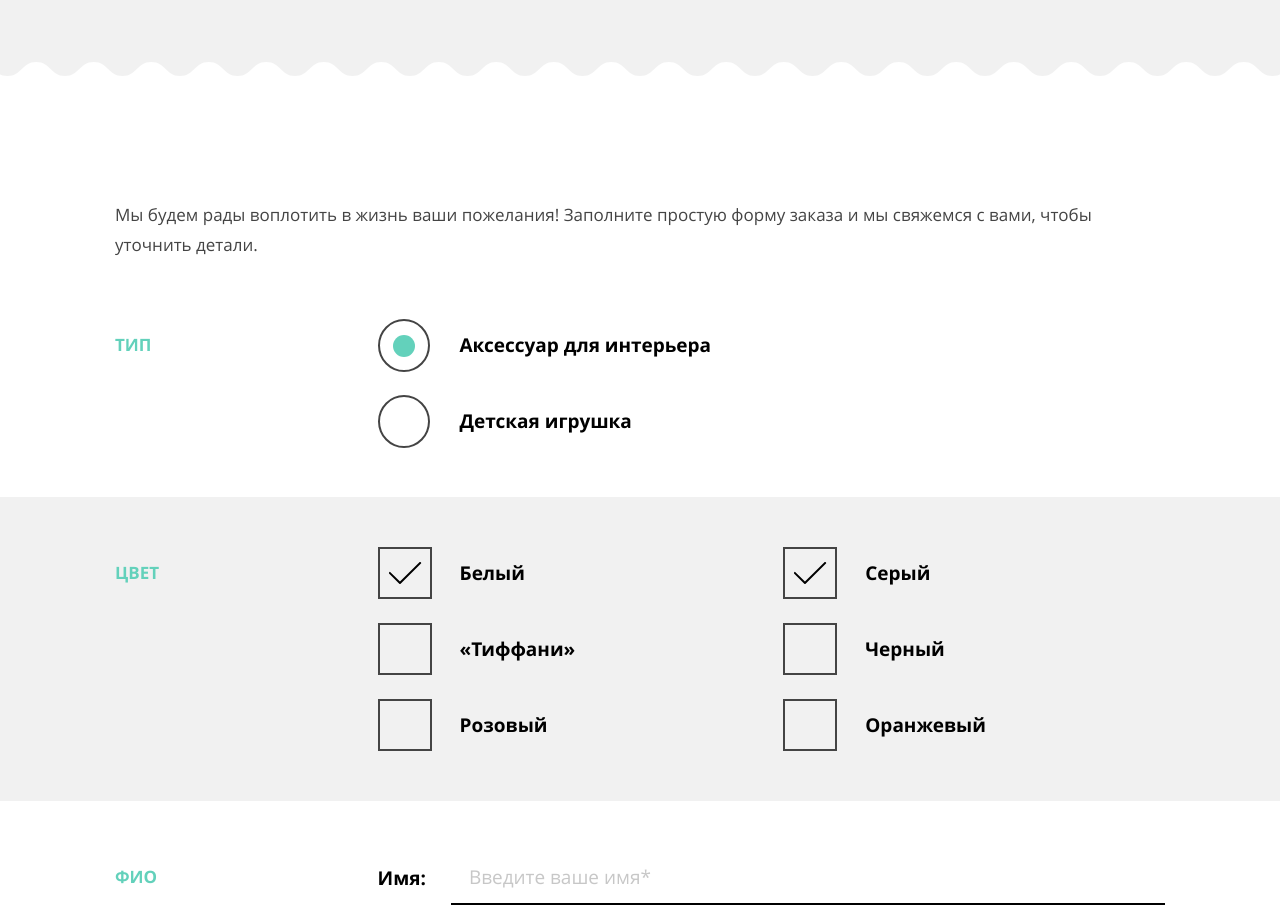
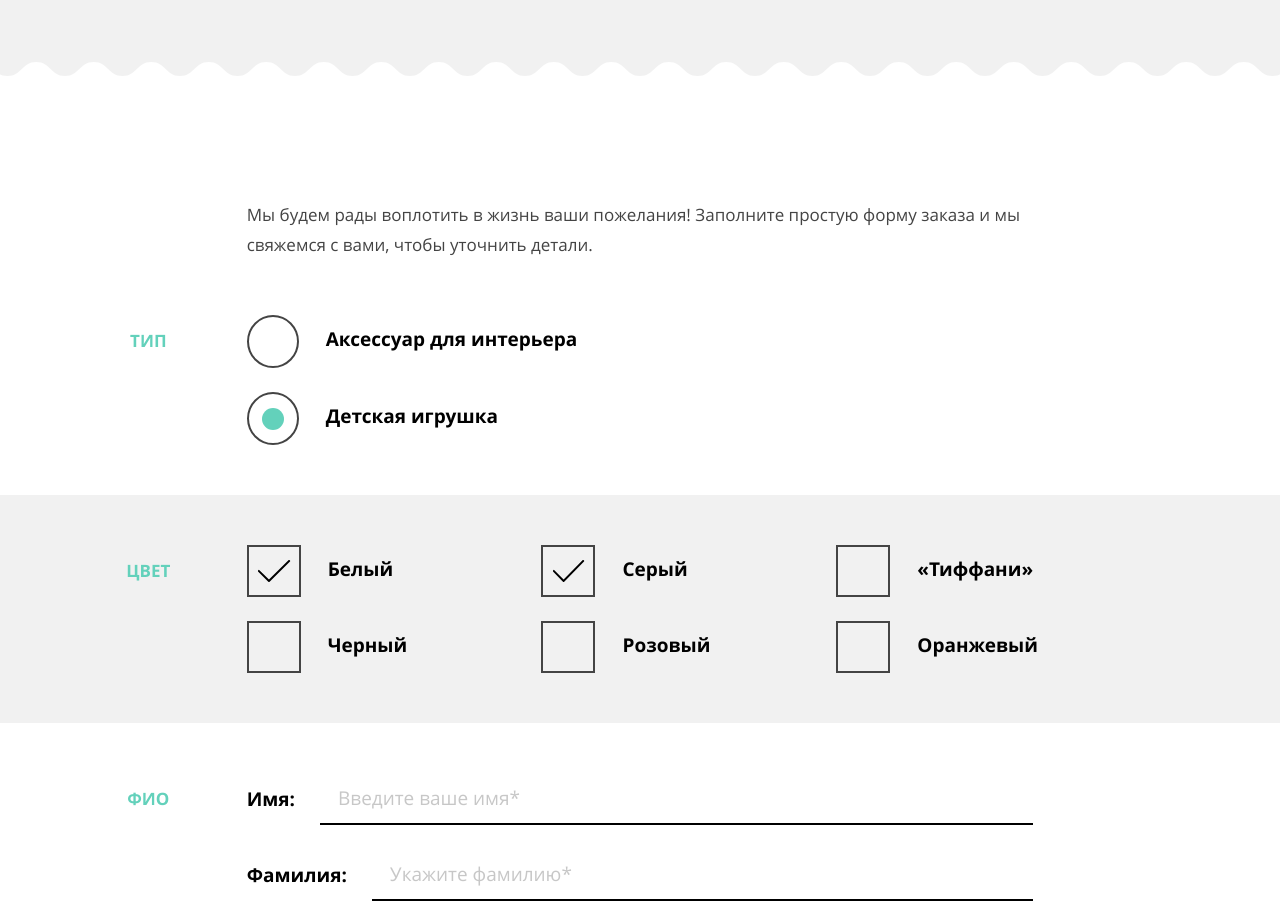
Before and after one commit to Yulms/968211-mishka-19, a website: page source/form.html in a window 1280 px wide. Shown: the part 264-1182 px from the top of the page. Drawn offline with nearby package versions, Linux system fonts and the light colour scheme; files that its build step writes are made by us from their sources; files whose address does not match are found by name.

Commit message:
Добавляет завершение PP и исправление ошибок линтера

```diff
--- a/source/form.html
+++ b/source/form.html
@@ -127,9 +127,11 @@
     </div>
 
     <section class="form-order">
-      <div class="wrapper form-order__wrapper-entry">
-        <h2 class="visually-hidden">Форма заказа</h2>
-        <p class="form-order__entry-text">Мы будем рады воплотить в жизнь ваши пожелания! Заполните простую форму заказа и мы свяжемся с вами, чтобы уточнить детали.</p>
+      <div class="form-order__entry wrapper">
+        <div class="form-order__entry-inner">
+          <h2 class="visually-hidden">Форма заказа</h2>
+          <p class="form-order__entry-text">Мы будем рады воплотить в жизнь ваши пожелания! Заполните простую форму заказа и мы свяжемся с вами, чтобы уточнить детали.</p>
+        </div>
       </div>
       <form class="form-order__form" action="https://echo.htmlacademy.ru" method="post">
         <div class="form-order__container">
@@ -138,15 +140,19 @@
               <legend class="form-order__title form-order__title-positioner">Тип</legend>
               <div class="form-order__field-column">
                 <ul class="form-order__list">
-                  <li class="form-order__item radiocheck radiocheck--radio form-order__radiocheck">
-                    <input class="radiocheck__input" id="radio-1" type="radio" name="radio" value="1" checked>
-                    <span class="radiocheck__box"></span>
-                    <label class="radiocheck__label" for="radio-1">Аксессуар для интерьера</label>
+                  <li class="form-order__item">
+                    <label class="radiocheck">
+                      <input class="radiocheck__input" type="radio" name="radio" value="1" checked>
+                      <span class="radiocheck__box radiocheck__box--radio"></span>
+                      <span class="radiocheck__caption">Аксессуар для интерьера</span>
+                    </label>
                   </li>
-                  <li class="form-order__item radiocheck radiocheck--radio form-order__radiocheck">
-                    <input class="radiocheck__input" id="radio-2" type="radio" value="2" name="radio">
-                    <span class="radiocheck__box"></span>
-                    <label class="radiocheck__label" for="radio-2">Детская игрушка</label>
+                  <li class="form-order__item">
+                    <label class="radiocheck radiocheck--radio">
+                      <input class="radiocheck__input" type="radio" name="radio" value="2" checked>
+                      <span class="radiocheck__box radiocheck__box--radio"></span>
+                      <span class="radiocheck__caption">Детская игрушка</span>
+                    </label>
                   </li>
                 </ul>
               </div>
@@ -158,38 +164,51 @@
           <div class="wrapper">
             <fieldset class="form-order__group">
               <legend class="form-order__title form-order__title-positioner">Цвет</legend>
-              <div class="form-order__field-column">
+              <div class="form-order__field-column form-order__field-column--wider">
                 <ul class="form-order__list form-order__list--responsive">
-                  <li class="form-order__item radiocheck radiocheck--check form-order__radiocheck">
-                    <input class="radiocheck__input" id="check-1" type="checkbox" name="Белый" checked>
-                    <span class="radiocheck__box"></span>
-                    <label class="radiocheck__label" for="check-1">Белый</label>
+                  <li class="form-order__item">
+                    <label class="radiocheck">
+                      <input class="radiocheck__input" type="checkbox" name="Белый" checked>
+                      <span class="radiocheck__box radiocheck__box--check"></span>
+                      <span class="radiocheck__caption">Белый</span>
+                    </label>
                   </li>
-                  <li class="form-order__item radiocheck radiocheck--check form-order__radiocheck">
-                    <input class="radiocheck__input" id="check-2" type="checkbox" name="Серый" checked>
-                    <span class="radiocheck__box"></span>
-                    <label class="radiocheck__label" for="check-2">Серый</label>
+                  <li class="form-order__item">
+                    <label class="radiocheck">
+                      <input class="radiocheck__input" type="checkbox" name="Серый" checked>
+                      <span class="radiocheck__box radiocheck__box--check"></span>
+                      <span class="radiocheck__caption">Серый</span>
+                    </label>
                   </li>
-                  <li class="form-order__item radiocheck radiocheck--check form-order__radiocheck">
-                    <input class="radiocheck__input" id="check-3" type="checkbox" name="«Тиффани»">
-                    <span class="radiocheck__box"></span>
-                    <label class="radiocheck__label" for="check-3">«Тиффани»</label>
+                  <li class="form-order__item">
+                    <label class="radiocheck">
+                      <input class="radiocheck__input" type="checkbox" name="«Тиффани»">
+                      <span class="radiocheck__box radiocheck__box--check"></span>
+                      <span class="radiocheck__caption">«Тиффани»</span>
+                    </label>
                   </li>
-                  <li class="form-order__item radiocheck radiocheck--check form-order__radiocheck">
-                    <input class="radiocheck__input" id="check-4" type="checkbox" name="Черный">
-                    <span class="radiocheck__box"></span>
-                    <label class="radiocheck__label" for="check-4">Черный</label>
+                  <li class="form-order__item">
+                    <label class="radiocheck">
+                      <input class="radiocheck__input" type="checkbox" name="Черный">
+                      <span class="radiocheck__box radiocheck__box--check"></span>
+                      <span class="radiocheck__caption">Черный</span>
+                    </label>
                   </li>
-                  <li class="form-order__item radiocheck radiocheck--check form-order__radiocheck">
-                    <input class="radiocheck__input" id="check-5" type="checkbox" name="Розовый">
-                    <span class="radiocheck__box"></span>
-                    <label class="radiocheck__label" for="check-5">Розовый</label>
+                  <li class="form-order__item">
+                    <label class="radiocheck">
+                      <input class="radiocheck__input" type="checkbox" name="Розовый">
+                      <span class="radiocheck__box radiocheck__box--check"></span>
+                      <span class="radiocheck__caption">Розовый</span>
+                    </label>
                   </li>
-                  <li class="form-order__item radiocheck radiocheck--check form-order__radiocheck">
-                    <input class="radiocheck__input" id="check-6" type="checkbox" name="Оранжевый">
-                    <span class="radiocheck__box"></span>
-                    <label class="radiocheck__label" for="check-6">Оранжевый</label>
+                  <li class="form-order__item">
+                    <label class="radiocheck">
+                      <input class="radiocheck__input" type="checkbox" name="Оранжевый">
+                      <span class="radiocheck__box radiocheck__box--check"></span>
+                      <span class="radiocheck__caption">Оранжевый</span>
+                    </label>
                   </li>
+
                 </ul>
               </div>
             </fieldset>
@@ -219,7 +238,6 @@
             </fieldset>
           </div>
         </div>
-
 
         <div class="form-order__container">
           <div class="wrapper">
@@ -269,17 +287,18 @@
               <div class="form-order__field-column">
                 <div class="text-input form-order__text-area">
                   <label class="visually-hidden text-input__label" for="extra-field">Дополнительная информация</label>
-                  <textarea class="text-input__field text-input__field--area" id="extra-field" name="user-extra" cols="30" rows="8" placeholder="Опишите все ваши пожелания к заказу"></textarea>
+                  <textarea class="text-input__field text-input__field--area" id="extra-field" name="user-extra" cols="30" rows="6" placeholder="Опишите все ваши пожелания к заказу"></textarea>
                 </div>
               </div>
             </div>
           </div>
         </div>
 
-
         <div class="form-order__footer wrapper">
-          <small class="form-order__footnote">* Поля обязательны для заполнения</small>
-          <button class="button button--primary form-order__button">Отправить заказ</button>
+          <div class="form-order__footer-inner">
+            <small class="form-order__footnote">* Поля обязательны для заполнения</small>
+            <button class="button button--primary form-order__button">Отправить заказ</button>
+          </div>
         </div>
 
       </form>
@@ -293,7 +312,7 @@
 
       <!-- ссылку на логотипе на главной убрать позже -->
       <a class="logo footer__logo" href="index.html" title="">
-        <picture class="logo__container">
+        <picture>
           <img class="logo__image" src="img/logo-footer.svg" width="102" height="34" alt="Логотип магазина Мишка">
         </picture>
       </a>
--- a/source/sass/_common.scss
+++ b/source/sass/_common.scss
@@ -33,7 +33,7 @@ html {
 body {
   min-width: 320px;
   margin: 0;
-  font-family: "Open Sans", Arial, sans-serif;
+  font-family: "Open Sans", "Arial", sans-serif;
   font-size: 15px;
   line-height: 24px;
   color: $text-color;
--- a/source/sass/_variables.scss
+++ b/source/sass/_variables.scss
@@ -15,9 +15,13 @@ $mobile-column-width: 100% / $mobile-column-count;
 $tablet-column-width: 100% / $tablet-column-count;
 $desktop-column-width: 100% / $desktop-column-count;
 
-$mobile-max-width: 320px;
-$tablet-max-width: 768px;
-$desktop-max-width: 1150px;
+$mobile-max-width: 500px;
+$tablet-max-width: 1000px;
+$desktop-max-width: 1500px;
+
+// $mobile-max-width: 320px;
+// $tablet-max-width: 768px;
+// $desktop-max-width: 1150px;
 
 $text-color: #444444;
 $title-color: #010000;
--- a/source/sass/blocks/_contacts.scss
+++ b/source/sass/blocks/_contacts.scss
@@ -53,8 +53,6 @@
       background-position: 26px 0;
     }
   }
-
-  @media (min-width: $desktop) {}
 }
 
 .contacts__main {
--- a/source/sass/blocks/_form-order.scss
+++ b/source/sass/blocks/_form-order.scss
@@ -1,21 +1,35 @@
 .form-order {
-  padding-bottom: 36px;
-
   @include media-breakpoint-only(mobile) {
     padding-top: 22px;
+    padding-bottom: 56px;
   }
 
   @include media-breakpoint-only(tablet) {
     padding-top: 72px;
+    padding-bottom: 50px;
   }
 
   @include media-breakpoint-up(desktop) {
     padding-top: 120px;
+    padding-bottom: 50px;
   }
 }
 
-.form-order__wrapper-entry {
-  margin-bottom: 9px;
+.form-order__entry {
+  @include media-breakpoint-only(mobile) {
+    margin-bottom: 10px;
+  }
+
+  @include media-breakpoint-up(tablet) {
+    margin-bottom: 5px;
+  }
+}
+
+.form-order__entry-inner {
+  @include media-breakpoint-up(desktop) {
+    padding-left: $desktop-column-width;
+    padding-right: $desktop-column-width;
+  }
 }
 
 .form-order__entry-text {
@@ -29,17 +43,12 @@
     font-size: 17px;
     line-height: 30px;
   }
-
-  @include media-breakpoint-up(desktop) {
-    // padding-top: 30px;
-  }
-
 }
 
 .form-order__container {
   @include media-breakpoint-only(mobile) {
     padding-top: 10px;
-    padding-bottom: 5px;
+    padding-bottom: 16px;
   }
 
   @include media-breakpoint-up(tablet) {
@@ -65,6 +74,7 @@
   font-weight: 700;
   text-transform: uppercase;
   color: $color-primary;
+  word-break: break-word;
 
   @media (max-width: $mobile-only) {
     display: flex;
@@ -83,29 +93,63 @@
 }
 
 .form-order__title-positioner {
-
   @include media-breakpoint-only(mobile) {
     margin-bottom: 21px;
   }
 
-  @media (min-width: $tablet) {
+  @include media-breakpoint-up(tablet) {
     position: absolute;
     top: 14px;
     left: 0;
+  }
+
+  @include media-breakpoint-only(tablet) {
     max-width: $tablet-column-width;
+  }
+
+  @include media-breakpoint-up(desktop) {
+    width: $desktop-column-width;
+    text-align: center;
   }
 }
 
 .form-order__title-unflow {
+  @include media-breakpoint-only(mobile) {
+    margin-bottom: 8px;
+  }
+
   @media (min-width: $tablet) {
     position: absolute;
+  }
+
+  @include media-breakpoint-only(tablet) {
+    max-width: $tablet-column-width;
+  }
+
+  @include media-breakpoint-up(desktop) {
+    width: $desktop-column-width;
+    text-align: center;
   }
 }
 
 .form-order__field-column {
-  @media (min-width: $tablet) {
+  @include media-breakpoint-up(tablet) {
     width: 100%;
+  }
+
+  @include media-breakpoint-only(tablet) {
     padding-left: $tablet-column-width;
+  }
+
+  @include media-breakpoint-up(desktop) {
+    padding-left: $desktop-column-width;
+    padding-right: $desktop-column-width;
+  }
+}
+
+.form-order__field-column--wider {
+  @include media-breakpoint-up(desktop) {
+    padding-right: $desktop-column-width * 5 / 8;
   }
 }
 
@@ -116,7 +160,7 @@
   list-style: none;
 
   @media (max-width: $mobile-only) {
-    margin: -9px 0 0;
+    margin: -22px 0 0;
   }
 
   @media (min-width: $tablet) {
@@ -132,10 +176,9 @@
 }
 
 .form-order__item {
-  min-height: 52px;
 
   @media (max-width: $mobile-only) {
-    margin-top: 9px;
+    margin-top: 22px;
   }
 
   @media (min-width: $tablet) {
@@ -146,7 +189,7 @@
 
 .form-order__list--responsive .form-order__item {
   @media (min-width: $tablet) {
-    flex-basis: 33%;
+    flex-basis: 30%;
     flex-grow: 1;
   }
 }
@@ -163,36 +206,51 @@
   }
 }
 
-.form-order__text-input + .form-order__text-input {
-  margin-top: 16px;
-}
+.form-order__text-area {
+  display: flex;
 
-.form-order__text-area {
-  @media (max-width: $mobile-only) {
-    margin-top: 23px;
+  @include media-breakpoint-down(tablet) {
+    height: 145px;
+  }
+
+  @include media-breakpoint-up(desktop) {
+    height: 140px;
   }
 }
 
-.form-order__footer {
+.form-order__footer-inner {
   @media (min-width: $tablet) {
     display: flex;
     justify-content: space-between;
     align-items: center;
   }
+
+  @include media-breakpoint-up(desktop) {
+    padding-left: $desktop-column-width;
+    padding-right: $desktop-column-width;
+  }
 }
 
 .form-order__footnote {
-  font-size: 14px;
-  line-height: 16px;
+  @include media-breakpoint-only(mobile) {
+    font-size: 14px;
+    line-height: 16px;
+  }
+
+  @include media-breakpoint-up(tablet) {
+    font-size: 17px;
+    line-height: 30px;
+  }
 }
 
 .form-order__button {
   @media (max-width: $mobile-only) {
     width: 100%;
-    margin-top: 31px;
+    margin-top: 23px;
   }
 
   @media (min-width: $tablet) {
     order: -1;
+    min-width: 230px;
   }
 }
--- a/source/sass/blocks/_functions.scss
+++ b/source/sass/blocks/_functions.scss
@@ -16,12 +16,14 @@
 
 @function breakpoint-min($name, $breakpoints: $grid-breakpoints) {
   $min: map-get($breakpoints, $name);
+
   @return if($min !=0, $min, null);
 }
 
 @function breakpoint-max($name, $breakpoints: $grid-breakpoints) {
   $next: breakpoint-next($name, $breakpoints);
-  @return if($next, breakpoint-min($next, $breakpoints) - .02, null);
+
+  @return if($next, breakpoint-min($next, $breakpoints) - 0.02, null);
 }
 
 @function breakpoint-infix($name, $breakpoints: $grid-breakpoints) {
--- a/source/sass/blocks/_header.scss
+++ b/source/sass/blocks/_header.scss
@@ -52,8 +52,6 @@
 
   @media (min-width: $tablet) {
     min-height: 88px;
-    padding-left: 0;
-    padding-right: 0;
   }
 
   @media (min-width: $desktop) {
@@ -77,22 +75,15 @@
 }
 
 .header__nav-main {
-  @media (min-width: $tablet) and (max-width: $tablet-only) {
+  @include media-breakpoint-only(tablet) {
     order: 1;
     position: relative;
-  }
-
-  @media (min-width: $tablet) {
-    max-width: 64%;
+    flex-basis: 60%;
   }
 
   @media (min-width: $desktop) {
-    // order: 2;
-    position: static;
     display: flex;
-    max-width: none;
     flex-basis: 40%;
-    margin-top: 0;
   }
 }
 
@@ -131,7 +122,7 @@
   }
 }
 
-@media (min-width: $tablet) and (max-width: $desktop) {
+@media (min-width: $tablet) and (max-width: $tablet-only) {
   .header__nav-main .header__link {
     min-height: auto;
     padding: 18px 0;
@@ -162,15 +153,16 @@
 }
 
 .header__icon {
-  position: absolute;
-  left: 32px;
-  top: 50%;
-  transform: translateY(-50%);
   opacity: 0.2;
 
+  @include media-breakpoint-only(mobile) {
+    position: absolute;
+    left: 32px;
+    top: 50%;
+    transform: translateY(-50%);
+  }
+
   @media (min-width: $tablet) {
-    position: static;
-    transform: none;
     flex-shrink: 0;
   }
 }
@@ -204,11 +196,12 @@
 }
 
 .header__offer-text {
-  display: none;
+  @include media-breakpoint-only(mobile) {
+    display: none;
+  }
 
   @media (min-width: $tablet) {
     position: relative;
-    display: block;
     max-width: 40%;
     margin: 0;
     padding: 18px 0;
@@ -226,28 +219,28 @@
 }
 
 .header__promo-list {
-  display: none;
+  @include media-breakpoint-down(tablet) {
+    display: none;
+  }
 
   @media (min-width: $desktop) {
     order: 3;
     display: flex;
     flex-wrap: wrap;
-    max-width: 60%;
+    flex-basis: 60%;
     margin: 0;
     padding: 0;
     list-style: none;
   }
 }
 
-.header__promo-item:not(:last-child) {
-  @media (min-width: $desktop) {
-    margin-right: 60px;
-  }
-}
-
 .header__promo-item {
   @media (min-width: $desktop) {
     display: flex;
+
+    &:not(:last-child) {
+      margin-right: 60px;
+    }
   }
 }
 
--- a/source/sass/blocks/_product-card.scss
+++ b/source/sass/blocks/_product-card.scss
@@ -56,7 +56,6 @@
   @include media-breakpoint-up(tablet) {
     font-size: 20px;
   }
-
 }
 
 .product-card__features {
@@ -77,7 +76,6 @@
   @include media-breakpoint-up(desktop) {
     margin: 0 0 14px 0;
   }
-
 }
 
 .product-card__offer {
--- a/source/sass/blocks/_radiocheck.scss
+++ b/source/sass/blocks/_radiocheck.scss
@@ -1,5 +1,17 @@
 .radiocheck {
   display: flex;
+  line-height: 18px;
+  font-weight: 700;
+  color: $label-color;
+  white-space: normal;
+
+  @include media-breakpoint-only(mobile) {
+    font-size: 17px;
+  }
+
+  @include media-breakpoint-up(tablet) {
+    font-size: 19px;
+  }
 }
 
 .radiocheck__input {
@@ -14,13 +26,21 @@
 }
 
 .radiocheck__box {
-  position: absolute;
+  position: relative;
   flex-shrink: 0;
   background-color: transparent;
   border: 2px solid $controls-color;
+
+  @include media-breakpoint-only(mobile) {
+    margin-right: 24px;
+  }
+
+  @include media-breakpoint-up(tablet) {
+    margin-right: 27px;
+  }
 }
 
-.radiocheck--radio .radiocheck__box {
+.radiocheck__box--radio {
   border-radius: 50%;
 
   @include media-breakpoint-only(mobile) {
@@ -34,7 +54,7 @@
   }
 }
 
-.radiocheck--check .radiocheck__box {
+.radiocheck__box--check {
   @include media-breakpoint-only(mobile) {
     width: 40px;
     height: 39px;
@@ -43,6 +63,18 @@
   @include media-breakpoint-up(tablet) {
     width: 54px;
     height: 52px;
+  }
+}
+
+.radiocheck__caption {
+  position: relative;
+
+  @include media-breakpoint-only(mobile) {
+    top: 10px;
+  }
+
+  @include media-breakpoint-up(tablet) {
+    top: 15px;
   }
 }
 
@@ -55,25 +87,7 @@
   border-color: rgba($controls-color, 0.3);
 }
 
-.radiocheck__label {
-  z-index: 1;
-  line-height: 18px;
-  font-weight: 700;
-  color: $label-color;
-  white-space: normal;
-
-  @include media-breakpoint-only(mobile) {
-    padding: 11px 0 0 62px;
-    font-size: 17px;
-  }
-
-  @include media-breakpoint-up(tablet) {
-    padding: 17px 0 0 82px;
-    font-size: 19px;
-  }
-}
-
-.radiocheck--radio .radiocheck__input:checked + .radiocheck__box::after {
+.radiocheck__input:checked + .radiocheck__box--radio::after {
   content: "";
   position: absolute;
   top: 50%;
@@ -90,7 +104,7 @@
   }
 }
 
-.radiocheck--check .radiocheck__input:checked + .radiocheck__box::after {
+.radiocheck__input:checked + .radiocheck__box--check::after {
   content: "";
   position: absolute;
   top: 50%;
@@ -110,6 +124,6 @@
 }
 
 .radiocheck__input:disabled + .radiocheck__box,
-.radiocheck__input:disabled ~ .radiocheck__label {
+.radiocheck__input:disabled ~ .radiocheck__caption {
   opacity: 0.4;
 }
--- a/source/sass/blocks/_reviews.scss
+++ b/source/sass/blocks/_reviews.scss
@@ -36,15 +36,8 @@
 
   @include media-breakpoint-up(tablet) {
     max-width: calc(100% - 200px);
-  }
-
-  @include media-breakpoint-up(tablet) {
     margin: 0 0 48px 0;
   }
-
-  // @include media-breakpoint-up(desktop) {
-  //   margin: 0 0 48px 0;
-  // }
 }
 
 .reviews__list {
@@ -89,7 +82,7 @@
     font-size: 18px;
   }
 
-  @include media-breakpoint-up(mobile) {
+  @include media-breakpoint-up(desktop) {
     font-size: 17px;
   }
 }
@@ -108,14 +101,18 @@
 
   @media (min-width: $tablet) {
     position: absolute;
+  }
+
+  @include media-breakpoint-only(tablet) {
     bottom: 50px;
     right: $side-paddings-tablet;
     width: 175px;
   }
 
-  @media (min-width: $desktop) {
+  @include media-breakpoint-up(desktop) {
     bottom: 100px;
     right: $side-paddings-desktop;
+    width: $desktop-column-width;
   }
 }
 
@@ -136,11 +133,15 @@
     position: absolute;
     z-index: 1;
     top: 80px;
+  }
+
+  @include media-breakpoint-only(tablet) {
     right: $side-paddings-tablet;
     width: 175px;
   }
 
-  @media (min-width: $tablet) {
+  @include media-breakpoint-up(desktop) {
     right: $side-paddings-desktop;
+    width: $desktop-column-width;
   }
 }
--- a/source/sass/blocks/_text-input.scss
+++ b/source/sass/blocks/_text-input.scss
@@ -7,8 +7,15 @@
   position: absolute;
   top: 50%;
   transform: translateY(-50%);
-  right: 6px;
   opacity: 0.2;
+
+  @include media-breakpoint-only(mobile) {
+    right: 6px;
+  }
+
+  @include media-breakpoint-up(tablet) {
+    right: 24px;
+  }
 }
 
 .text-input__field {
@@ -23,12 +30,13 @@
   outline: 0;
 
   @include media-breakpoint-only(mobile) {
-    padding: 13px 18px 13px 0;
+    padding: 16px 18px 16px 0;
     font-size: 17px;
+    line-height: 18px;
   }
 
   @include media-breakpoint-up(tablet) {
-    padding: 14px 18px;
+    padding: 13px 18px;
     font-size: 19px;
   }
 }
@@ -52,6 +60,10 @@
 
   @include media-breakpoint-only(mobile) {
     padding: 14px 18px;
+  }
+
+  @include media-breakpoint-up(tablet) {
+    padding: 10px 14px;
   }
 }
 
```
Also changed, not shown: source/catalog.html (+2 -2 lines), source/index.html (+2 -2 lines).
